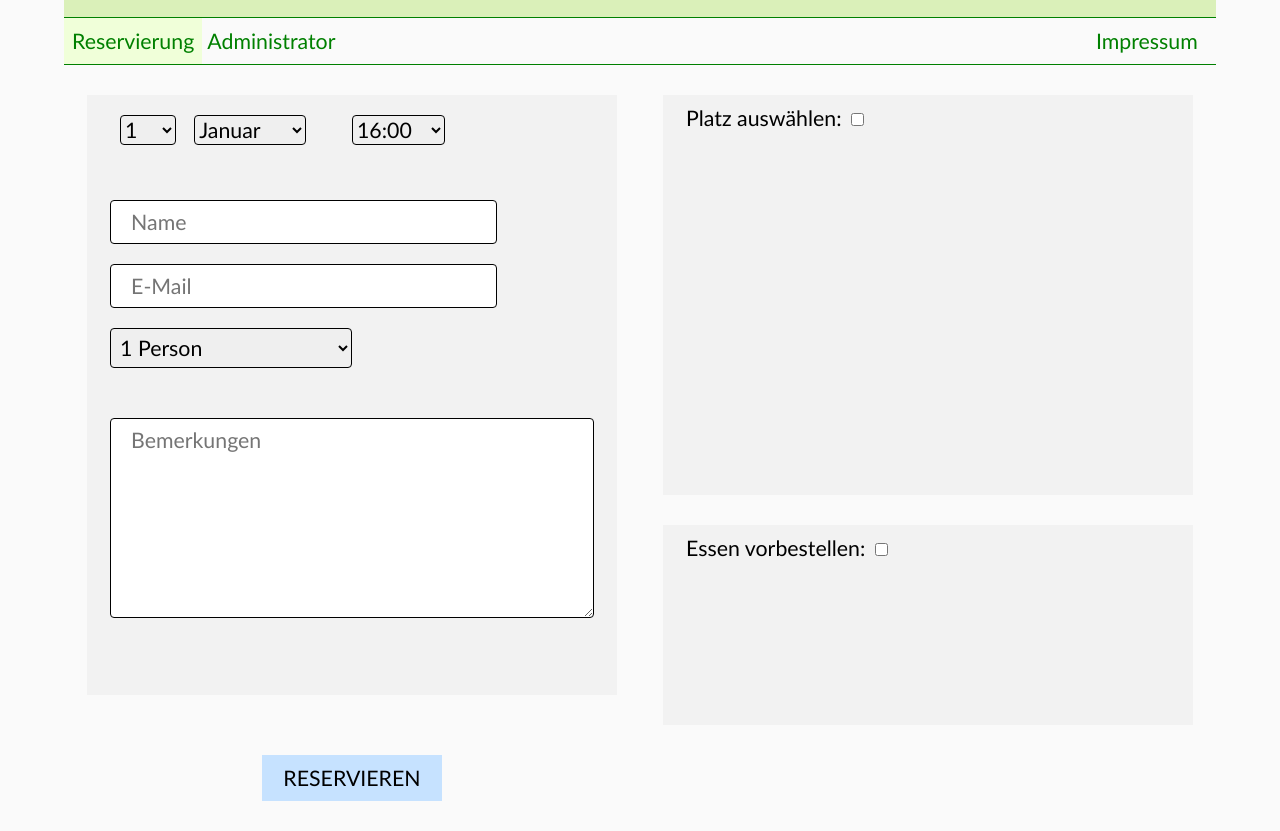
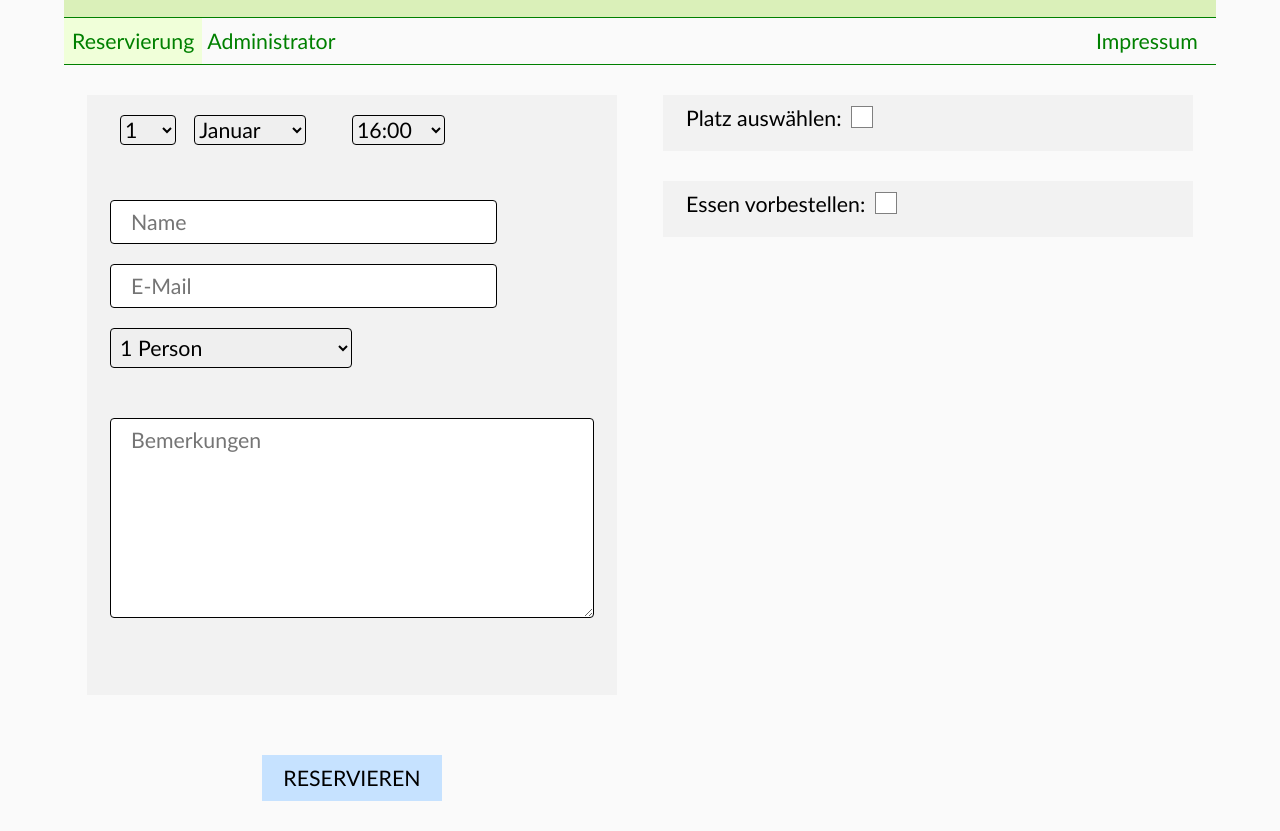
Before and after one commit to PTiringer/HCI, a plain HTML site: page reservation.html in a window 1280 px wide. Shown: the part 62-893 px from the top of the page. Drawn offline with Linux system fonts and the light colour scheme; no server answers.

Commit message:
made the checkboxes more visually pleasing

```diff
--- /dev/null
+++ b/checkbox.css
@@ -0,0 +1,15 @@
+.check_container { display:block;position:relative;padding-left:35px;margin:1px 10px;cursor:default;font-size:22px;user-select:none; }
+.check_container input { position:absolute;opacity:0;cursor:pointer;height:0;width:0; }
+
+.check_container input ~ .check_span { background-color:#fff;border:1px solid grey; }
+.check_container input:hover ~ .check_span { background-color:#f0ffd9; }
+.check_container input:checked ~ .check_span { background-color:green; }
+.check_container input:checked ~ .check_span:after { display:block; }
+
+.check_container .check_span:after {
+    left:6px;top:3px;width:5px;height:10px;border: solid white;border-width: 0 3px 3px 0;
+    -webkit-transform: rotate(45deg);-ms-transform: rotate(45deg);transform: rotate(45deg);
+}
+
+.check_span { position:absolute;top:0;left:0;height:22px;width:22px;background-color:#eee; }
+.check_span:after { content:"";position:absolute;display:none; }
--- a/reservation.html
+++ b/reservation.html
@@ -5,6 +5,7 @@
         <meta charset="UTF-8">
 
         <link rel="stylesheet" href="style.css">
+		<link rel="stylesheet" href="checkbox.css">
         <script src="script.js"></script>
 
 		<script src="jquery-3.6.0.min.js"></script>
@@ -139,16 +140,24 @@
 
 			<!-- TISCH ANSICHT -->
 			<div id="table-selection">
-					<div>
-						Platz auswählen:  <input type="checkbox" id="place_checkbox" onclick="checkPlace()">
+				<div style="margin-bottom:10px;">
+					<div style="float:left;">Platz auswählen: </div>
+					<label class="check_container" style="float:left;">
+						<input type="checkbox" id="place_checkbox" onclick="checkPlace();">
+						<span class="check_span"></span>
+					</label>
 				</div>
 				<img src="ressources\restaurant_base.png" width="500" id="mapImage" alt="map" style="display:none;"/>
 			</div>
 
             <!-- ESSEN AUSWAHL -->
 			<div id="food-selection">
-			<div>
-			Essen vorbestellen:  <input type="checkbox" id="food_checkbox" onclick="checkFood()">
+				<div style="margin-bottom:10px;">
+					<div style="float:left;">Essen vorbestellen: </div>
+					<label class="check_container" style="float:left;">
+						<input type="checkbox" id="food_checkbox" onclick="checkFood();">
+						<span class="check_span"></span>
+					</label>
 				</div>
 				<div id=food_text style="display:none;">
                     	Bitte wählen Sie Ihr gewünschtes Essen aus:
--- a/style.css
+++ b/style.css
@@ -1,5 +1,5 @@
 body { background:#fafafa;margin:0 5%;width:90%; }
-body * { box-sizing:border-box;cursor:default;display:inline-block;font-family:'Trebuchet MS', sans-serif;font-size:16pt; }
+body * { box-sizing:border-box;display:inline-block;font-family:'Trebuchet MS', sans-serif;font-size:16pt; }
 
 #header {
     background-color:#daf0b9;
@@ -36,6 +36,7 @@ body * { box-sizing:border-box;cursor:default;display:inline-block;font-family:'
 }
 
 #submit-button {
+    cursor:pointer;
     float:left;
     margin:30px 4%;
     text-align:center;
@@ -63,16 +64,13 @@ body * { box-sizing:border-box;cursor:default;display:inline-block;font-family:'
 #table-selection {
     float:right;
     margin:30px 4%;
-    min-height:400px;
     padding:10px 4%;
     width:92%;
 }
 
 #food-selection {
     float:right;
-
     margin:0 4%;
-    min-height:200px;
     padding:10px 4%;
     width:92%;
 }
```
Lines whose indentation alone changed are shown as unchanged.
